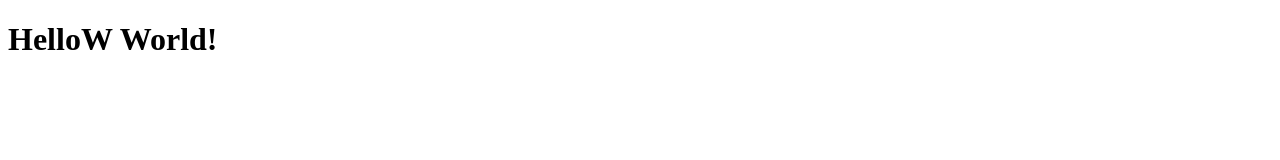
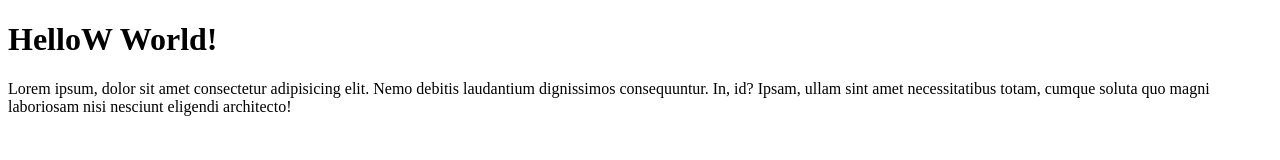
Before and after one commit to ilhamwahyuj/git-test, a plain HTML site: page index.html in a window 1280 px wide. Drawn offline with Linux system fonts and the light colour scheme.

Commit message:
menambahkan paragraf

```diff
--- a/index.html
+++ b/index.html
@@ -7,5 +7,6 @@
 </head>
 <body>
     <h1>HelloW World!</h1>
+    <p>Lorem ipsum, dolor sit amet consectetur adipisicing elit. Nemo debitis laudantium dignissimos consequuntur. In, id? Ipsam, ullam sint amet necessitatibus totam, cumque soluta quo magni laboriosam nisi nesciunt eligendi architecto!</p>
 </body>
 </html>
```
